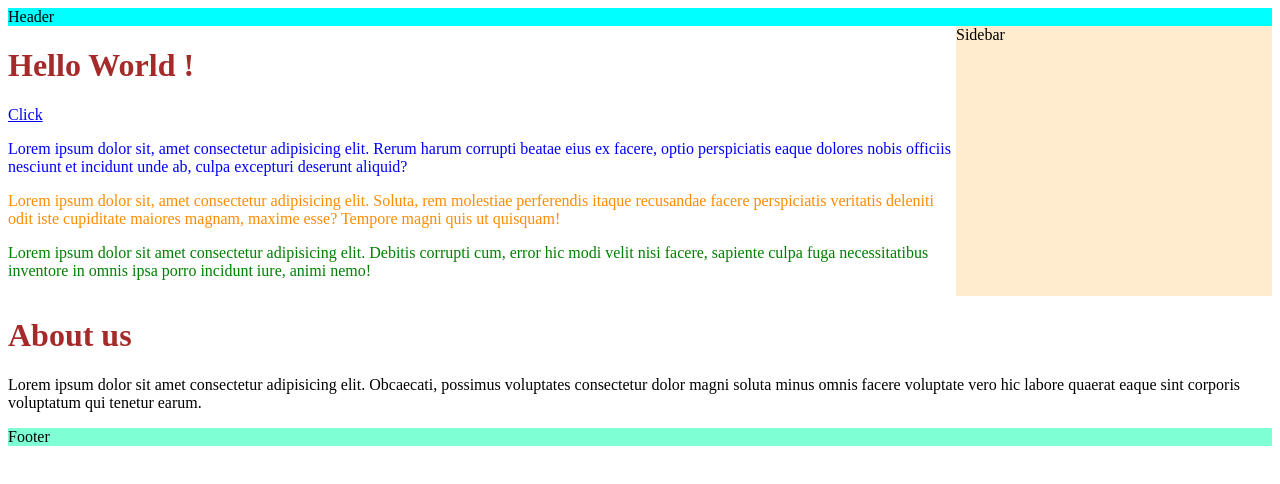
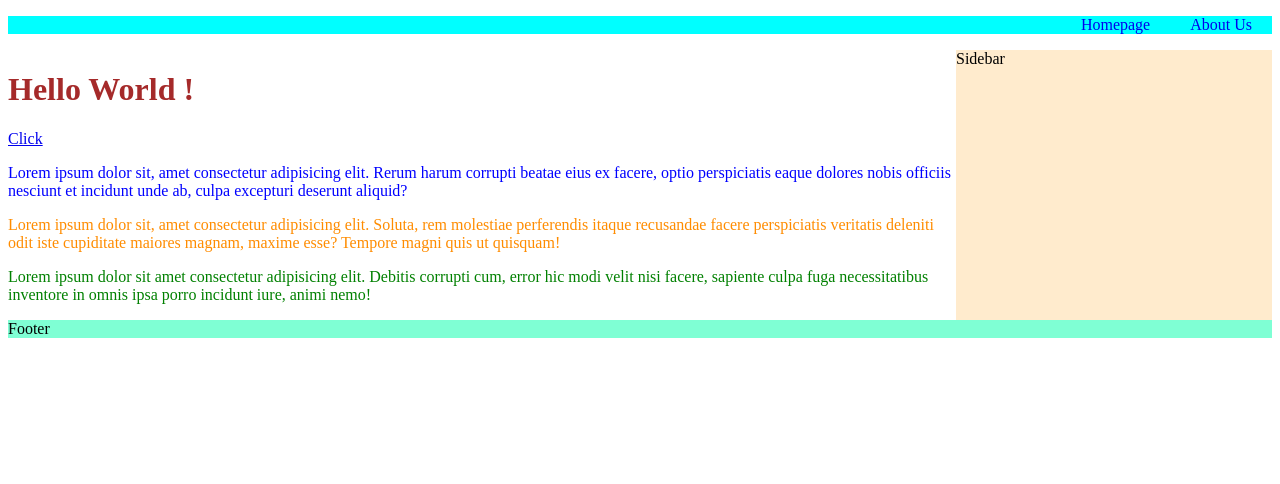
Before and after one commit to IzumiKeiki/React-create-homework, a React (Create React App) app: page / in a window 1280 px wide. Shown: the top 484 px of the page. Built offline with nearby package versions, Linux system fonts and the light colour scheme.

Commit message:
create routes

```diff
--- a/package.json
+++ b/package.json
@@ -8,6 +8,7 @@
     "@testing-library/user-event": "^13.5.0",
     "react": "^18.2.0",
     "react-dom": "^18.2.0",
+    "react-router-dom": "^6.12.0",
     "react-scripts": "5.0.1",
     "web-vitals": "^2.1.4"
   },
--- a/src/App.css
+++ b/src/App.css
@@ -14,8 +14,19 @@ h1 {
   background-color: aqua;
 }
 
-.sidebar {
-  background-color: blanchedalmond;
+.header ul {
+  display: flex;
+  list-style-type: none;
+  justify-content: flex-end;
+}
+
+.header ul .nav-link {
+  padding: 0 20px;
+  text-decoration: none;
+}
+
+.header ul .nav-link:hover {
+  font-weight: bold;
 }
 
 .footer {
@@ -31,5 +42,6 @@ h1 {
 }
 
 .sidebar {
+  background-color: blanchedalmond;
   width: 25%;
 }
--- a/src/App.js
+++ b/src/App.js
@@ -1,4 +1,7 @@
 import "./App.css";
+import { BrowserRouter, Routes, Route } from "react-router-dom";
+
+// My Components
 import Footer from "./layout/Footer";
 import Header from "./layout/Header";
 import HomePage from "./pages/HomePage";
@@ -7,10 +10,14 @@ import AboutPage from "./pages/AboutPage";
 function App() {
   return (
     <>
-      <Header />
-      <HomePage />
-      <AboutPage />
-      <Footer />
+      <BrowserRouter>
+        <Header />
+        <Routes>
+          <Route path="/" element={<HomePage />} />
+          <Route path="/about-us" element={<AboutPage />} />
+        </Routes>
+        <Footer />
+      </BrowserRouter>
     </>
   );
 }
--- a/src/layout/Header.js
+++ b/src/layout/Header.js
@@ -1,7 +1,24 @@
+import { Link } from "react-router-dom";
+
 function Header() {
   return (
     <>
-      <div className="header">Header</div>
+      <div className="header">
+        <nav>
+          <ul>
+            <li>
+              <Link to="/" className="nav-link">
+                Homepage
+              </Link>
+            </li>
+            <li>
+              <Link to="/about-us" className="nav-link">
+                About Us
+              </Link>
+            </li>
+          </ul>
+        </nav>
+      </div>
     </>
   );
 }
```
Also changed, not shown: 1 other file (tests, documents, lock files or other folders).
